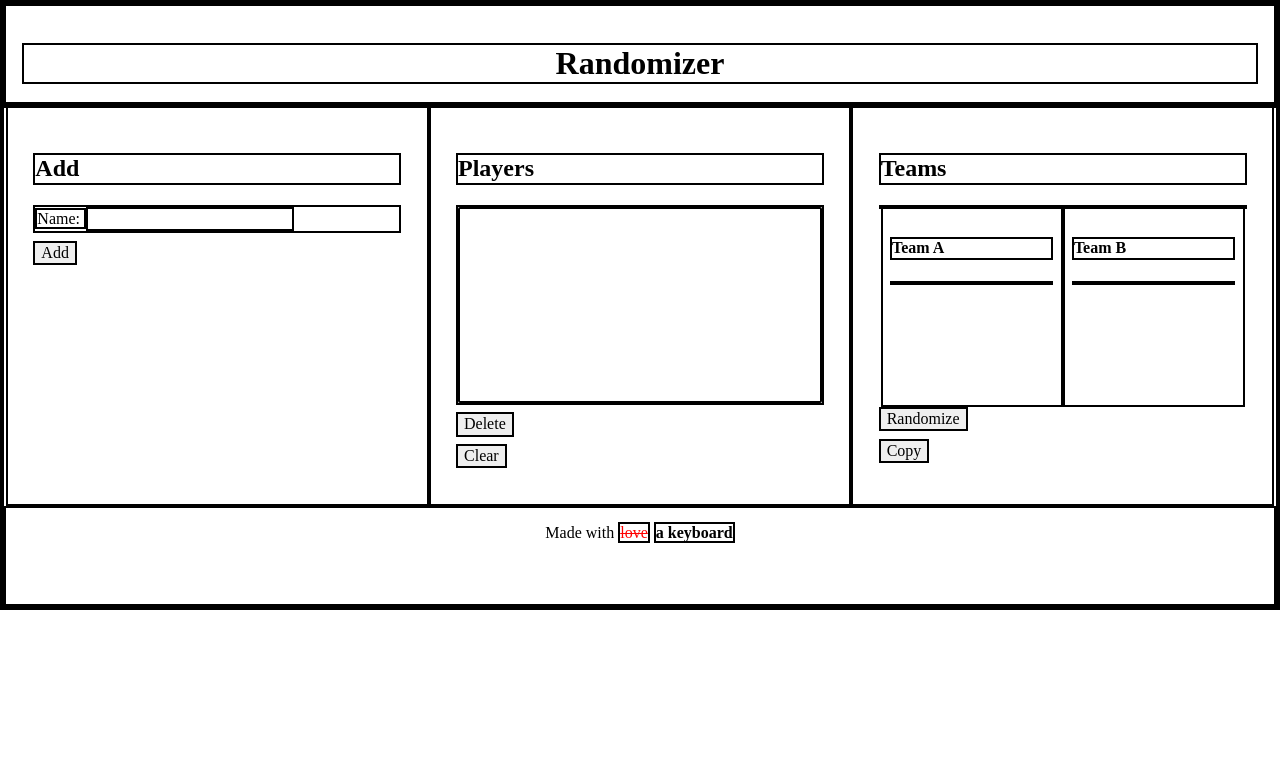
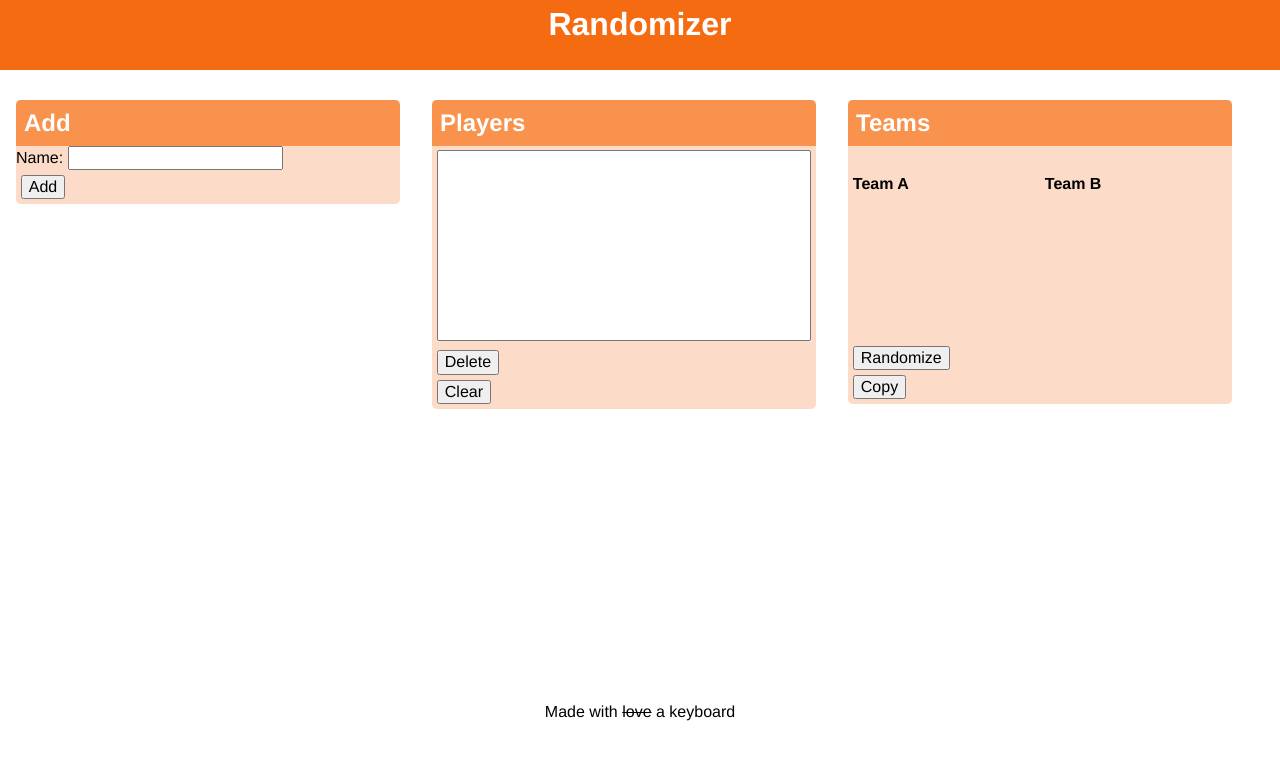
Before and after one commit to andrewquach-dev/teampick, a plain HTML site: page index.html in a window 1280 px wide. Drawn offline with Linux system fonts and the light colour scheme.

Commit message:
🎨 Improved ui

```diff
--- a/css/style.css
+++ b/css/style.css
@@ -2,7 +2,7 @@
 
 * {
     box-sizing: border-box;
-    border: 2px solid black;
+
 }
 
 
@@ -26,7 +26,9 @@
 /* BASE STYLES
 /*******************************************/
 
-body {}
+body {
+    font: 100%/1.5 Helvetica Neue, Segoe UI, sans-serif;
+}
 
 
 /******************************************
@@ -38,31 +40,37 @@ footer {
     height: 100px;
     clear: both;
     text-align: center;
-    padding: 16px;
+}
+
+footer{
+    position: fixed;
+    bottom: 0;
+    width: 100%;
 }
 
 .steps {
-    width: 33.3333%;
-    height: 400px;
+    width: 30%;
     float: left;
-    padding: 2%;
+    background: #FCDCC8;
+    border-radius: .3rem;
 }
 
 .teams {
     width: 50%;
     height: 200px;
     float: left;
-    padding: 2%;
+    padding: .3rem;
 }
 
 #players {
     width: 100%;
     height: 200px;
+    padding: .3rem;
 }
 
 button {
     display: block;
-    margin-top: 2%;
+    margin: .3rem .3rem;
 }
 
 ul,
@@ -76,12 +84,16 @@ li {
     user-select: all;
 }
 
-footer>strike {
+footer p >strike {
     color: red;
 }
 
-footer>span {
+footer>p>span {
     font-weight: bolder;
+}
+footer> p{
+    background-color: #F8924C;
+    height: 100%;
 }
 
 select {
@@ -89,6 +101,28 @@ select {
     height: 100%;
 }
 
+/* //new stuff */
+section h2{
+    padding: .3rem .5rem;
+    margin: 0;
+    background: #F8924C;
+    color: white;
+    border-top-left-radius: .3rem;
+    border-top-right-radius: .3rem;
+}
+
+main>section {
+    margin: 0 1rem;
+}
+section>div{
+    padding: .5rem .5rem;
+}
+h1{
+    background-color: #F46B12;
+    color: white;
+    margin: 0;
+    height: 70%;
+}
 
 /******************************************
 /* ADDITIONAL STYLES
--- a/js/main.js
+++ b/js/main.js
@@ -1,17 +1,20 @@
+// Variables
 const addBtn = document.querySelector("#add");
 const delBtn = document.querySelector("#delete");
 const clearBtn = document.querySelector("#clear");
 const randBtn = document.querySelector("#random");
-
 const list = document.querySelector("#playerSelect");
 const nameInput = document.getElementById("name");
 const playerForm = document.getElementById("playerForm");
 const teamA = document.querySelector("#teamA");
 const teamB = document.querySelector("#teamB");
+const msg = document.querySelector("msg");
 
 let playersNodeList = document.getElementsByTagName("option");
 let players = Array.from(playersNodeList);
 
+
+// Event listeners
 addBtn.addEventListener("click", () => {
     let playerName = nameInput.value;
     const player = document.createElement("option");
```
